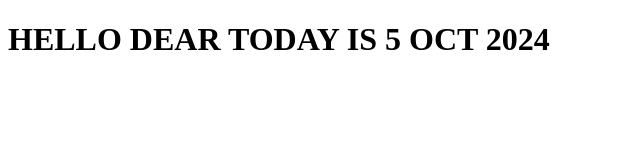
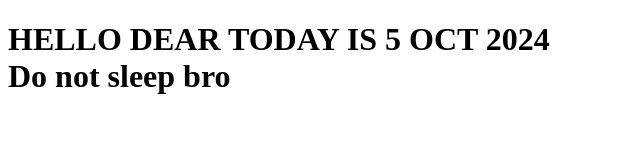
Before and after one commit to Musama8014/DevOps-Tasks, a plain HTML site: page index.html in a window 1280 px wide. Shown: the whole page, without its empty margins (0-640 px from the left). Drawn offline with Linux system fonts and the light colour scheme.

Commit message:
Change file

```diff
--- a/index.html
+++ b/index.html
@@ -7,6 +7,6 @@
 
 </head>
 <body>
-    <h1>HELLO DEAR TODAY IS 5 OCT 2024 </h1>
+    <h1>HELLO DEAR TODAY IS 5 OCT 2024 <br> Do not sleep bro </h1>
 </body>
 </html>
```
